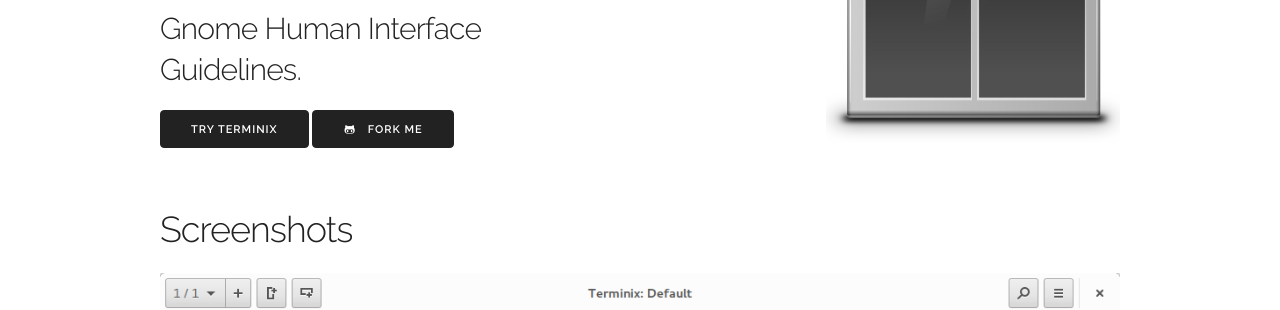
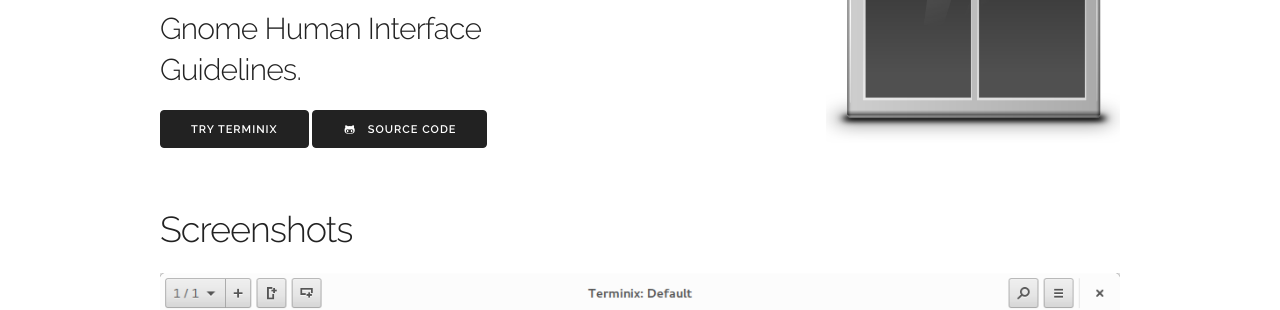
Before and after one commit to gnunn1/tilix-web, a Jekyll site: the page built from index.html, in a window 1280 px wide. Shown: the part 237-547 px from the top of the page. Built offline with Jekyll 4.4.1, drawn with Linux system fonts in a browser that asks for light colours; nearby versions of some CDN libraries.

Commit message:
Change Fork me to Source Code

```diff
--- a/index.html
+++ b/index.html
@@ -14,7 +14,7 @@
                     <a class="button button-primary" href="#packages">Try Terminix</a>
                 </span>
                 <a class="button button-primary" href="https://github.com/gnunn1/terminix/">
-                    <span class="lsicon-github"></span> &nbsp; Fork me
+                    <span class="lsicon-github"></span> &nbsp; Source Code
                 </a>
             </div>
             <div class="one-third column float-right">
```
